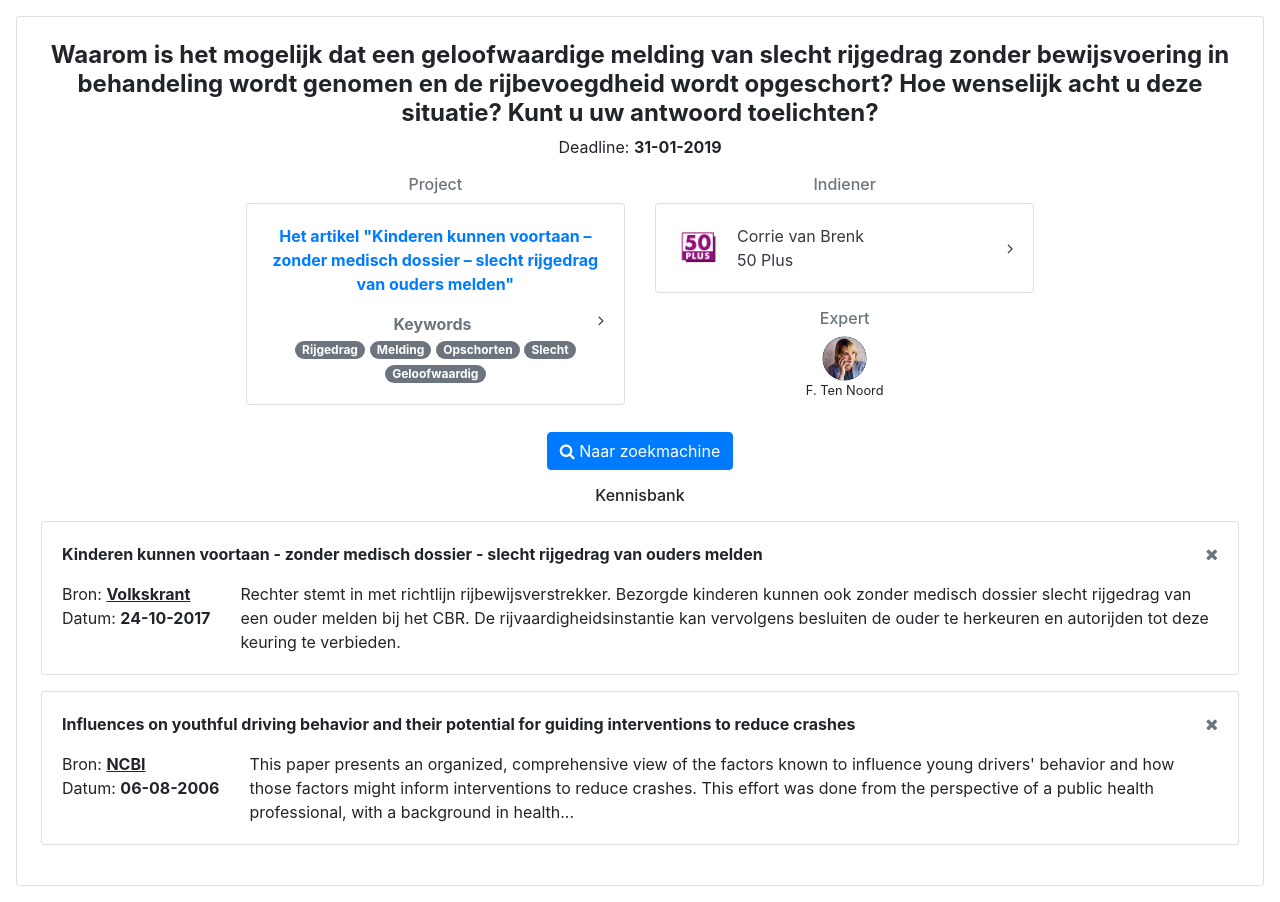
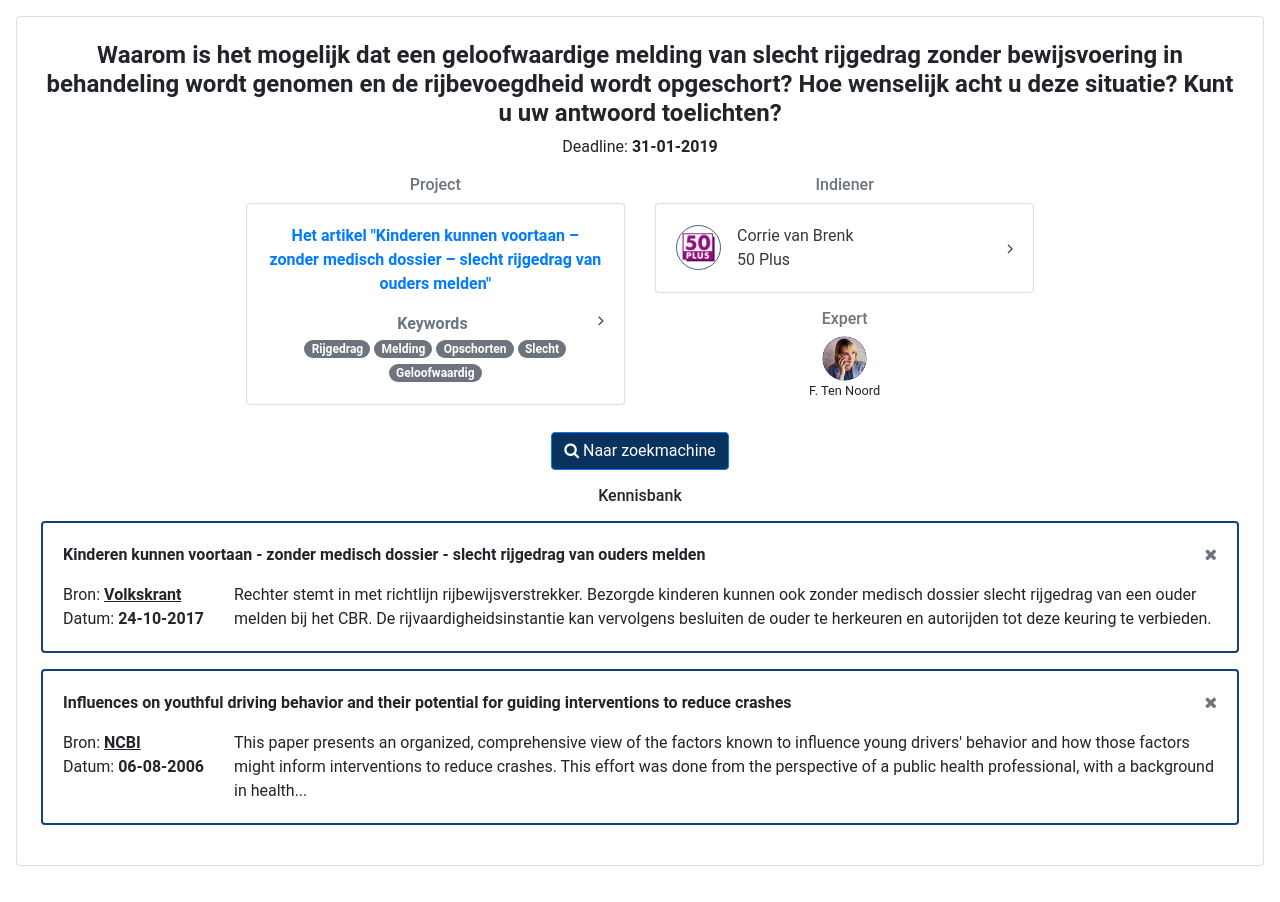
Before and after one commit to Pieterzalis/data-system-project, a PHP site: page /overzicht-detail.html in a window 1280 px wide. After the commit the page ends 866 px from the top, so only its background shows below. Run offline with PHP 8.4, Linux system fonts and the light colour scheme; some libraries are stand-ins or nearby versions.

Commit message:
Add files via upload

```diff
--- a/file_upload latest version/assets/style.css
+++ b/file_upload latest version/assets/style.css
@@ -1,3 +1,32 @@
+*{
+    font-family: 'Roboto', sans-serif;
+}
+
+.partylogo{
+    border: solid;
+    border-color: #3f648d;
+    border-width: 1px;
+}
+
+.search{
+    background-color: #09335e;
+}
+
+.search:hover{
+    background-color: #2A5B8D;
+
+}
+
+.kennisbankitems{
+    border: solid;
+    border-color: #154274;
+    border-width: 2px;
+}
+
+.questions{
+    background-color: #3f648d;
+}
+
 .demopage {
     position: fixed;
     z-index: 1;
@@ -13,6 +42,7 @@
 body {
     margin: 0
 }
+
 
 .color-app {
     color: #4978ad;
@@ -331,9 +361,10 @@ hr.color-white {
 }
 
 .layout_nav .options .avatar img {
-    width: 30px;
-    height: 30px;
+    width: 45px;
+    height: 45px;
     object-fit: cover;
+    margin: 10px;
 }
 
 .avatar.avatar-sm img {
```
